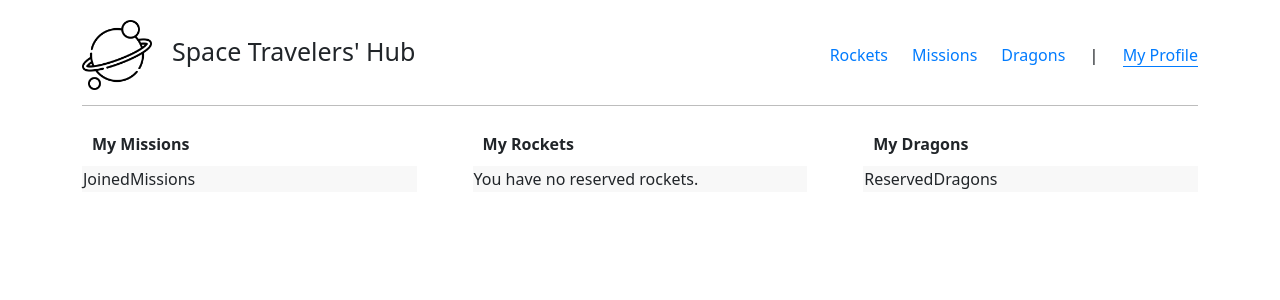
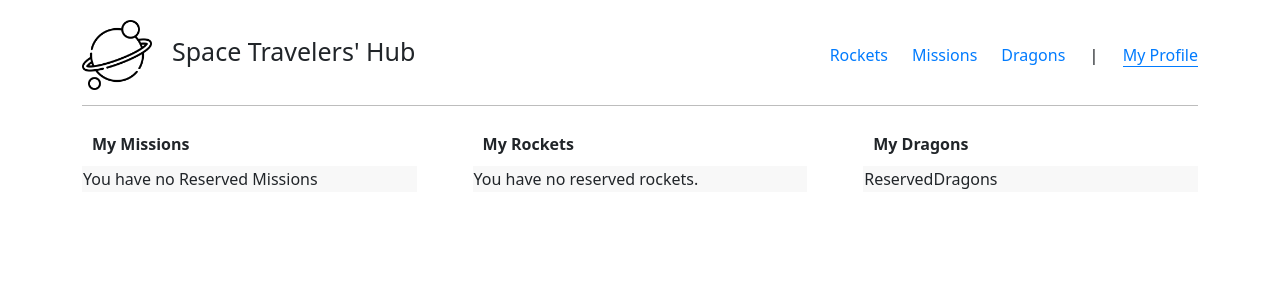
Before and after one commit to rubydevi/react-group-project, a React (Create React App) app: page /profile in a window 1280 px wide. Shown: the top 300 px of the page. Built offline with nearby package versions, Linux system fonts and the light colour scheme; a web font is replaced by a local one.

Commit message:
Update JoinedMissions.js

```diff
--- a/src/components/JoinedMissions.js
+++ b/src/components/JoinedMissions.js
@@ -1,7 +1,21 @@
-import React from 'react';
+import { ListGroup } from 'react-bootstrap';
+import { useSelector } from 'react-redux/es/hooks/useSelector';
 
-const JoinedMissions = () => (
-  <div>JoinedMissions</div>
-);
+const JoinedMissions = () => {
+  const missions = useSelector((state) => state.missions.missions);
+  const joinmission = missions.filter((mission) => mission.reserved === true);
+
+  return (
+    <>
+      {joinmission.length > 0 ? (
+        <ListGroup>
+          {joinmission.map((mission) => (
+            <ListGroup.Item key={mission.mission_id}>{mission.mission_name}</ListGroup.Item>
+          ))}
+        </ListGroup>
+      ) : (<div>You have no Reserved Missions</div>)}
+    </>
+  );
+};
 
 export default JoinedMissions;
```
